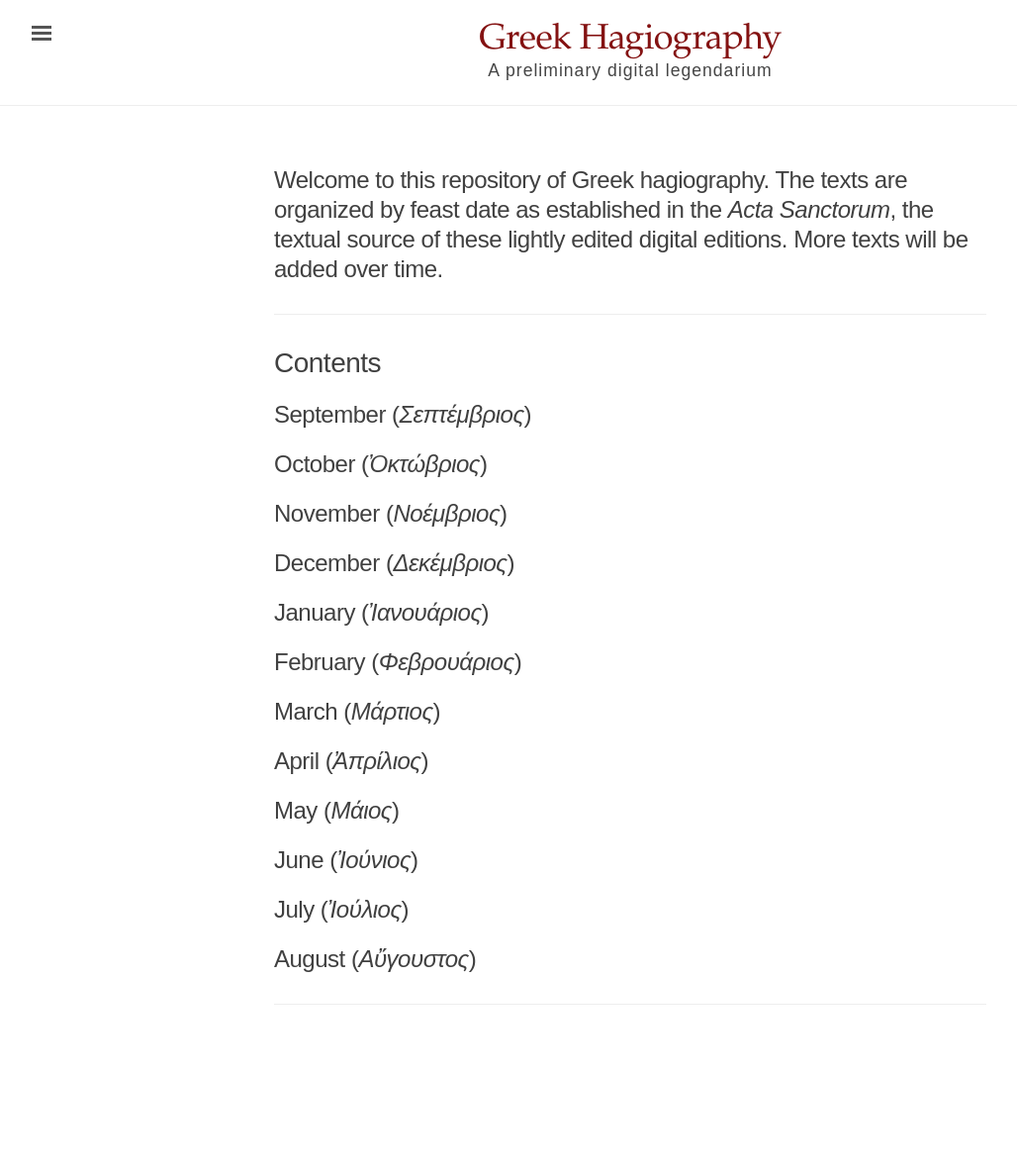
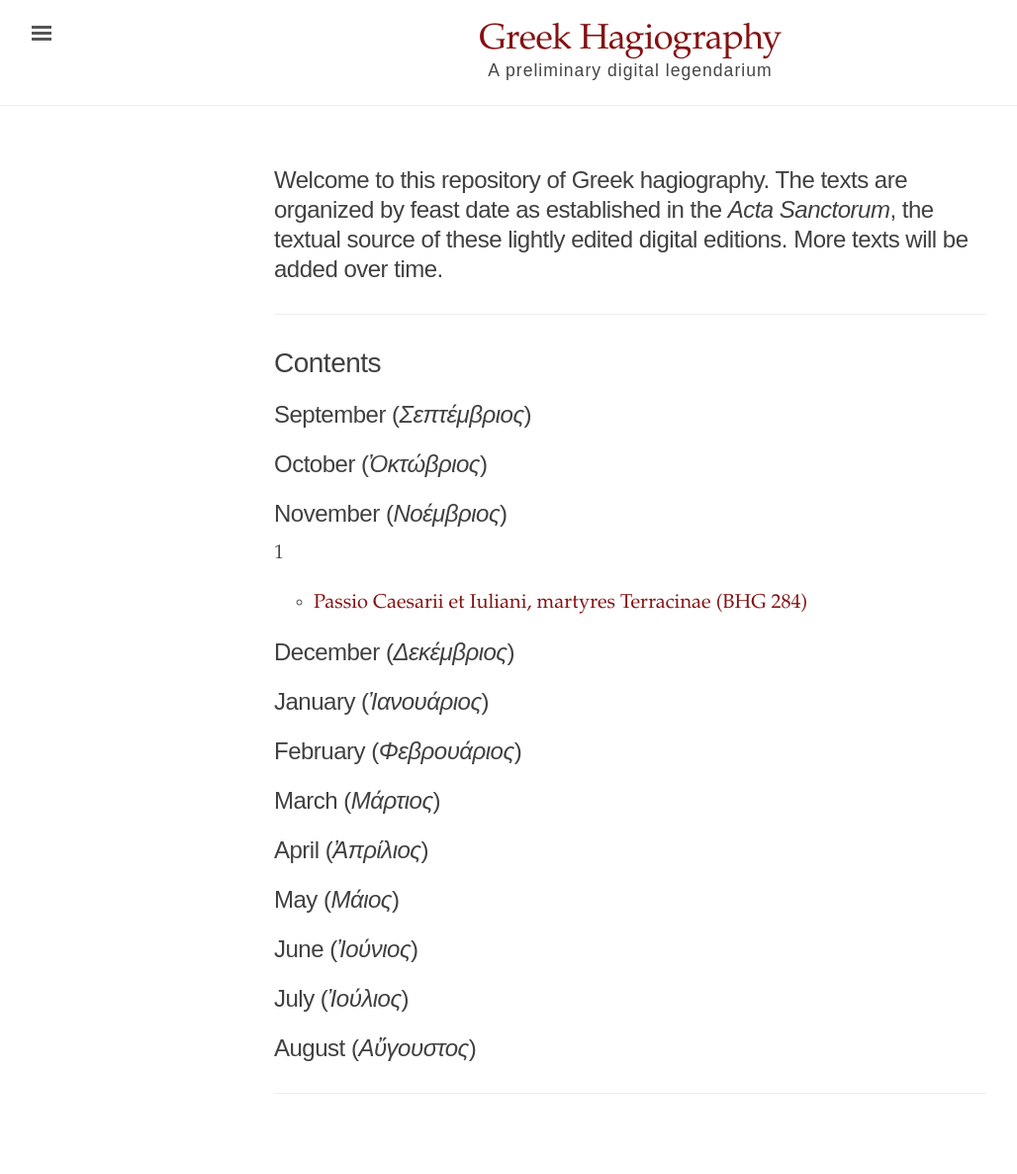
Before and after one commit to cjkoepke1/greek-hagiography, a Jekyll site: the page built from index.md, in a window 1280 px wide. Shown: the whole page at 99% size, without its empty margins (3-1031 px from the left). Built offline with Jekyll 4.4.1, drawn with Linux system fonts in a browser that asks for light colours; before the commit the page ends 1096 px from its top, so only the background shows below that.

Commit message:
add passio caesarii

```diff
--- a/index.md
+++ b/index.md
@@ -14,6 +14,10 @@
 ## October (*Ὀκτώβριος*)
 
 ## November (*Νοέμβριος*)
+
+1
+
+- [Passio Caesarii et Iuliani, martyres Terracinae (BHG 284)](https://cjkoepke1.github.io/greek-hagiography/texts/passio-caesarii)
 
 ## December (*Δεκέμβριος*)
 
```
